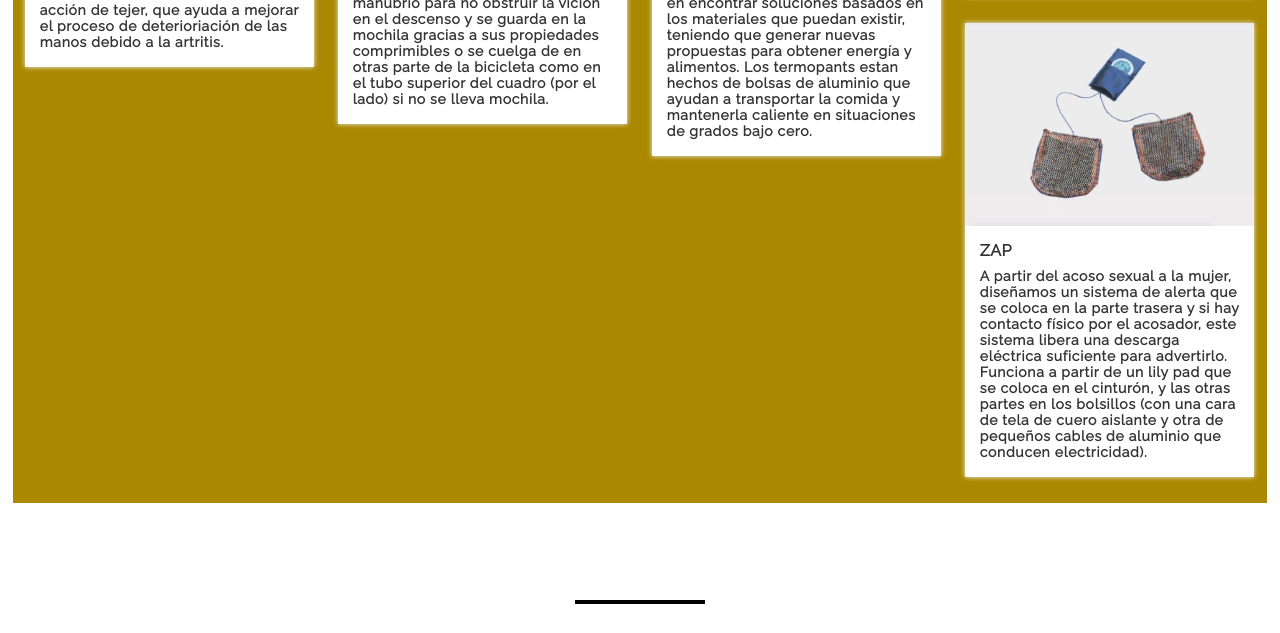
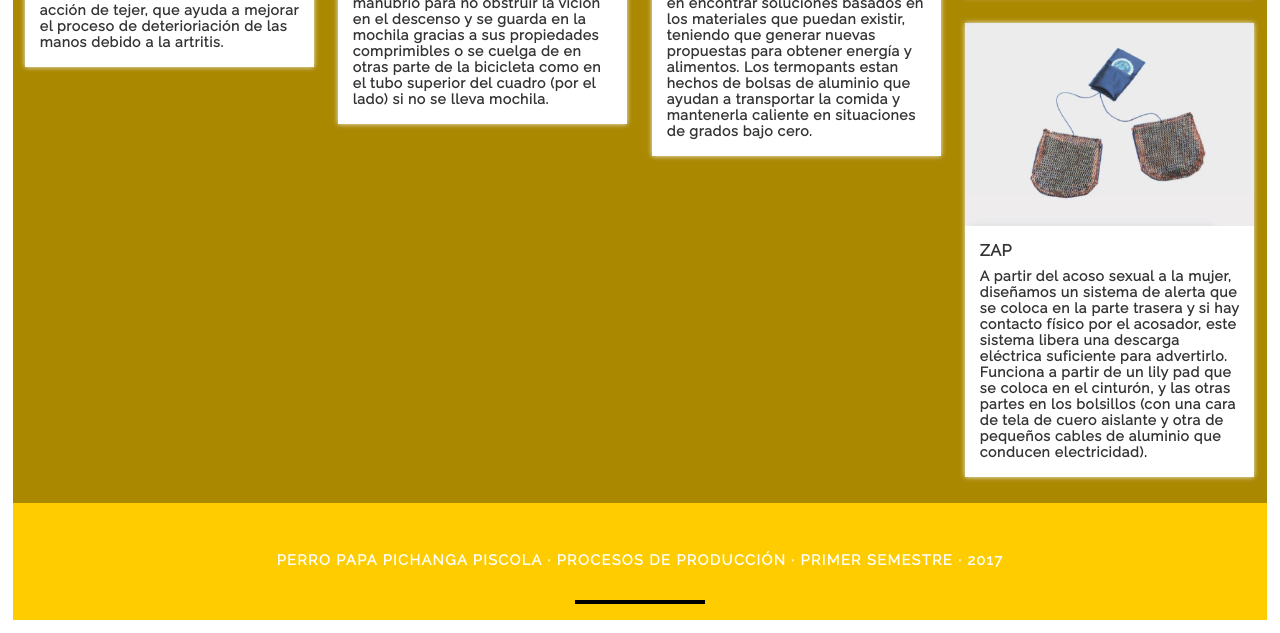
Before and after one commit to Sofiahm/hinostroza-lange, a plain HTML site: page index.html in a window 1280 px wide. Shown: the part 1988-2621 px from the top of the page. Drawn offline with Linux system fonts and the light colour scheme.

Commit message:
Add files via upload
color cambiado del footer

```diff
--- a/css/estilo.css
+++ b/css/estilo.css
@@ -188,6 +188,7 @@ footer{
 	width:100%;
 	padding:3em 0 1em 0;
 	text-align:center;
+	background-color:rgba(255,204,0,2)
 }
 
 footer p{
```
